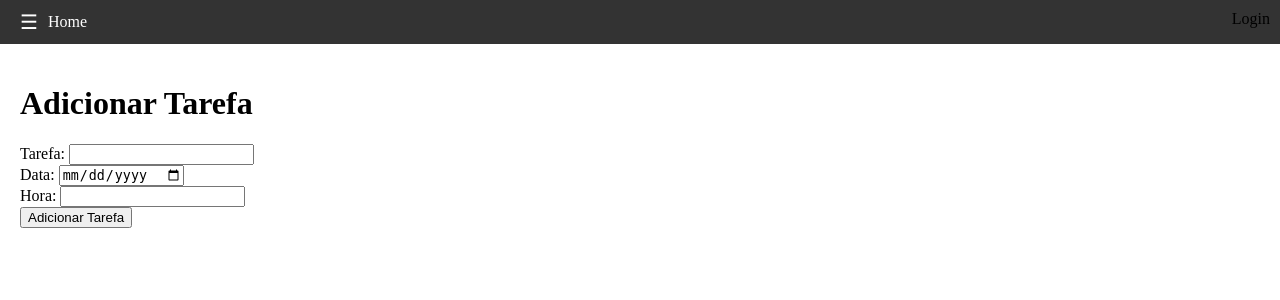
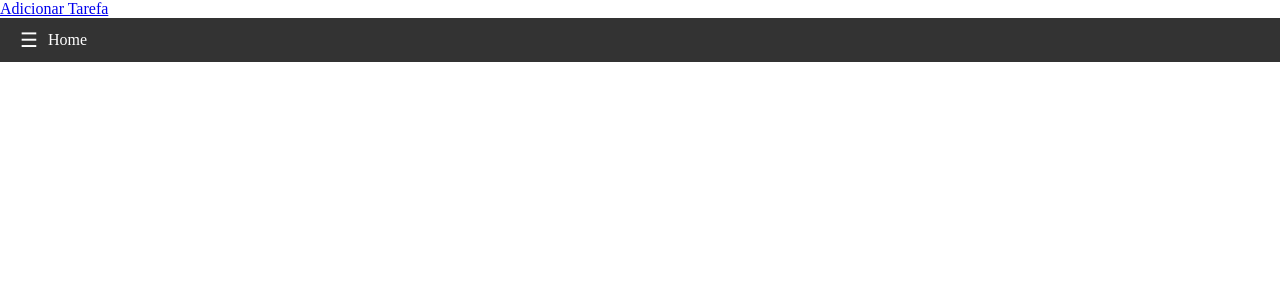
Before and after one commit to ProjetoPHP/projetoo, a PHP site: page / in a window 1280 px wide. Shown: the top 300 px of the page. Run offline with PHP 8.4, Linux system fonts and the light colour scheme.

Commit message:
Update index.php

```diff
--- a/index.php
+++ b/index.php
@@ -22,8 +22,7 @@
 
         /* Estilo para a opção de login */
         .login {
-            position: absolute;
-            top: 10px;
+            position: relative; top: 80px; left: 1530px;
             right: 10px;
         }
 
@@ -36,8 +35,8 @@
     <title>Adicionar Tarefa</title>
 </head>
 <body>
-    <div class="login">
-            <a href="login.php">Login</a>
+    <div class="adicionarTarefa">
+            <a href="adicionarTarefa.php">Adicionar Tarefa</a>
     </div>
     <div class="menu">
         <div class="menu-btn" onclick="toggleMenu()">&#9776;</div>
@@ -51,20 +50,5 @@
         </ul>
     </div>
 
-    <div class="content">
-        <h1>Adicionar Tarefa</h1>
-        <form action="processar_tarefa.php" method="post">
-            <label for="tarefa">Tarefa:</label>
-            <input type="text" name="tarefa" id="tarefa" required>
-            <br>
-            <label for="data">Data:</label>
-            <input type="date" name="data" id="data" required>
-            <br>
-            <label for="hora">Hora:</label>
-            <input type="text" name="hora" id="hora" required>
-            <br>
-            <button type="submit">Adicionar Tarefa</button>
-        </form>
-    </div>
 </body>
 </html>
```
